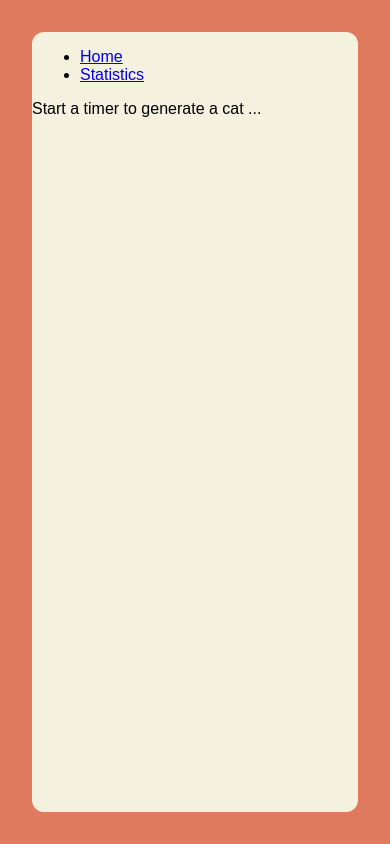
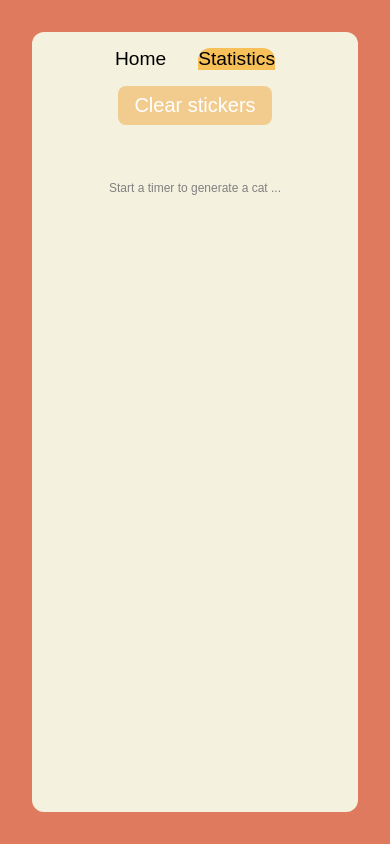
Before and after one commit to maysunktong/pomopaws, a Next.js app: page /stats in a window 390 px wide. Built offline with nearby package versions, Linux system fonts and the light colour scheme; a web font is replaced by a local one.

Commit message:
Responsive both desktop and mobile

```diff
--- a/src/app/globals.scss
+++ b/src/app/globals.scss
@@ -15,32 +15,37 @@ body {
   background-color: $color-background-primary;
   min-height: 100vh;
   padding: 2rem;
-  font-family: $font-capriola
+  font-family: $font-capriola;
 }
 
-.nav {
+.body-container {
+  height: 100%;
   display: flex;
-  justify-content: space-between;
-  padding: 1rem 3rem;
-  &__items  {
-    display: flex;
-    gap: 2rem;
-    font-size: $font-size-2xl
-  }
+  justify-content: center;
+  align-items: center;
 }
 
 .content-wrapper {
   flex-grow: 1;
   background-color: $color-background-light;
   border-radius: 12px;
-  overflow: scroll;
 }
 
 .button-main {
   @include button($bg: $color-primary, $font-size: $font-size-xl);
+  @include responsive-to(iphoneSE) {
+    font-size: 12px;
+  }
 }
 
-.timer-wrapper  {
+.button-clear {
+  @include button($bg: $color-secondary, $font-size: $font-size-xl);
+  @include responsive-to(iphoneSE) {
+    font-size: 12px;
+  }
+}
+
+.timer-wrapper {
   @include flexbox;
 }
 
@@ -53,10 +58,19 @@ body {
   padding: 1rem;
 
   &__button {
-    @include button($bg: $color-secondary, $hover-bg: $color-primary, $radius: 50%, $ratio: 1);
+    @include button(
+      $bg: $color-secondary,
+      $hover-bg: $color-primary,
+      $radius: 50%,
+      $ratio: 1
+    );
     img {
       min-width: 150px;
       margin: 3rem;
+      @include responsive-to(iphoneSE) {
+        width: 50px;
+        margin: 1rem;
+      }
     }
   }
 
@@ -71,7 +85,6 @@ body {
 
 .timer-container {
   @include flexbox($direction: column);
-  max-height: 30rem;
   flex-grow: 1;
 }
 
@@ -82,15 +95,41 @@ body {
     @include flexbox;
     font-size: $font-size-5xl;
     color: $color-background-primary;
+    @include responsive-to(iphoneSE) {
+      font-size: $font-size-2xl;
+    }
   }
 
   &__interval-variants {
     @include flexbox;
+    @include responsive-to(tablet) {
+      display: grid;
+      grid-template-columns: 1fr 1fr;
+    }
+  }
+}
+
+.stickerlog-container {
+  @include flexbox($direction: column);
+}
+
+.stickerlog {
+  @include flexbox;
+  padding: 3rem 0;
+  flex-wrap: wrap;
+  color: gray;
+  @include responsive-to(tablet){
+    font-size: 12px;
+  }
+  & img {
+    @include responsive-to(tablet) {
+      width: 50px;
+    }
   }
 }
 
 .btn-playback button {
-   @include button($bg:transparent, $hover-bg: none);
+  @include button($bg: transparent, $hover-bg: none);
 }
 
 .cats-container {
@@ -104,10 +143,6 @@ body {
   }
 }
 
-.single-sticker {
-
-}
-
 /* Modal */
 .modal-overlay {
   @include overlay-style($overlay-bg-color, $overlay-z-index);
@@ -117,7 +152,11 @@ body {
 }
 
 .modal-container {
-  @include flexbox($direction: column, $justify-content: center, $gap: $space-2);
+  @include flexbox(
+    $direction: column,
+    $justify-content: center,
+    $gap: $space-2
+  );
   background-color: $modal-bg-color;
   padding: $modal-padding;
   border-radius: $modal-border-radius;
@@ -145,6 +184,53 @@ body {
 }
 
 @keyframes spin {
-  0% { transform: rotate(0deg); }
-  100% { transform: rotate(360deg); }
+  0% {
+    transform: rotate(0deg);
+  }
+  100% {
+    transform: rotate(360deg);
+  }
 }
+
+.menu {
+  @include link;
+
+  &:hover {
+    background-color: lightgray;
+    color: brown;
+    border-radius: 12px 12px 0 0;
+  }
+
+  &.active {
+    background-color: rgb(247, 192, 89);
+    color: black;
+    border-radius: 12px 12px 0 0;
+  }
+}
+
+.nav {
+  display: flex;
+  justify-content: space-between;
+  padding: 1rem 3rem;
+  font-size: 1.2rem;
+
+  @include responsive-to(iphoneSE) {
+    flex-direction: column;
+    font-size: 13px;
+    gap: 1rem;
+  }
+  @include responsive-to(tablet) {
+    flex-direction: column;
+  }
+}
+
+.navbar-container,
+.username-container {
+  display: flex;
+  gap: 2rem;
+  justify-content: center;
+  align-items: center;
+  @include responsive-to(iphoneSE) {
+    gap: 12px;
+  }
+}
--- a/src/app/layout.tsx
+++ b/src/app/layout.tsx
@@ -21,7 +21,7 @@ export default function RootLayout({
         <div className="content-wrapper">
           <UserProvider>
             <Navigation />
-            <div className="main-container">
+            <div className="body-container">
               <CatsContextProvider>
                 <StickerPickerProvider>{children}</StickerPickerProvider>
               </CatsContextProvider>
--- a/src/components/Navigation/index.tsx
+++ b/src/components/Navigation/index.tsx
@@ -24,25 +24,28 @@ const Navigation = () => {
 
   return (
     <nav className="nav">
-      <div>
-        <section>
-          <ul>
-            {NavItemList.map((item, index) => (
-              <li key={index}>
-                <Link href={item.href}>{item.label}</Link>
-              </li>
-            ))}
-          </ul>
+      <section className="navbar-container">
+        {NavItemList.map((item, index) => {
+          const isActive = pathname === item.href;
+          return (
+            <Link
+              key={index}
+              href={item.href}
+              className={`menu ${isActive ? "active" : ""}`}
+            >
+              {item.label}
+            </Link>
+          );
+        })}
+      </section>
+      {username && (
+        <section className="username-container">
+          <p>Hello,{` ${username}`}!</p>
+          <button className="button-main" type="button" onClick={logout}>
+            Logout
+          </button>
         </section>
-        {username && pathname === "/" && (
-          <section>
-            <h1>Hello, {username}!</h1>
-            <button className="button-main" type="button" onClick={logout}>
-              Logout
-            </button>
-          </section>
-        )}
-      </div>
+      )}
     </nav>
   );
 };
--- a/src/components/StickerLog/index.tsx
+++ b/src/components/StickerLog/index.tsx
@@ -3,18 +3,24 @@
 import { useCatsContext } from "../../context/CatsContext";
 
 const StickerLog = () => {
-  const { catStickers } = useCatsContext();
+  const { catStickers, setCatStickers } = useCatsContext();
 
+  const clearCatStickers = () => {
+    setCatStickers([]);
+  };
   return (
-    <div>
-      <div>
+    <div className="stickerlog-container">
+      <button type="button" onClick={clearCatStickers} className="button-clear">
+        Clear stickers
+      </button>
+      <div className="stickerlog">
         {catStickers.length > 0 ? (
           catStickers.map((sticker, index) => (
             <img
               key={index}
               src={sticker}
               alt={`Sticker ${index}`}
-              width={200}
+              width={100}
             />
           ))
         ) : (
--- a/src/components/Timer/index.tsx
+++ b/src/components/Timer/index.tsx
@@ -121,7 +121,7 @@ const Timer = () => {
   };
 
   return (
-    <div className="timer-container">
+    <div>
       {isLoginModalOpen && (
         <Modal
           isOpen={isLoginModalOpen}
@@ -188,7 +188,6 @@ const Timer = () => {
           </button>
         </section>
         </section>
-
       </div>
     </div>
   );
--- a/src/styles/mixins.scss
+++ b/src/styles/mixins.scss
@@ -111,6 +111,12 @@
   gap: $gap;
 }
 
+@mixin link($color: black) {
+  text-decoration: none;
+  color: $color;
+  list-style: none;
+}
+
 /* Modal */
 @mixin overlay-style($bg-color, $z-index) {
   position: fixed;
@@ -121,3 +127,12 @@
   background-color: $bg-color;
   z-index: $z-index;
 }
+
+/* media queries */
+@mixin responsive-to($breakpoint) {
+  @if $breakpoint == iphoneSE {
+    @media (max-width: 375px) { @content; }
+  } @else if $breakpoint == tablet {
+    @media (max-width: 900px) { @content; }
+  }
+}
```
